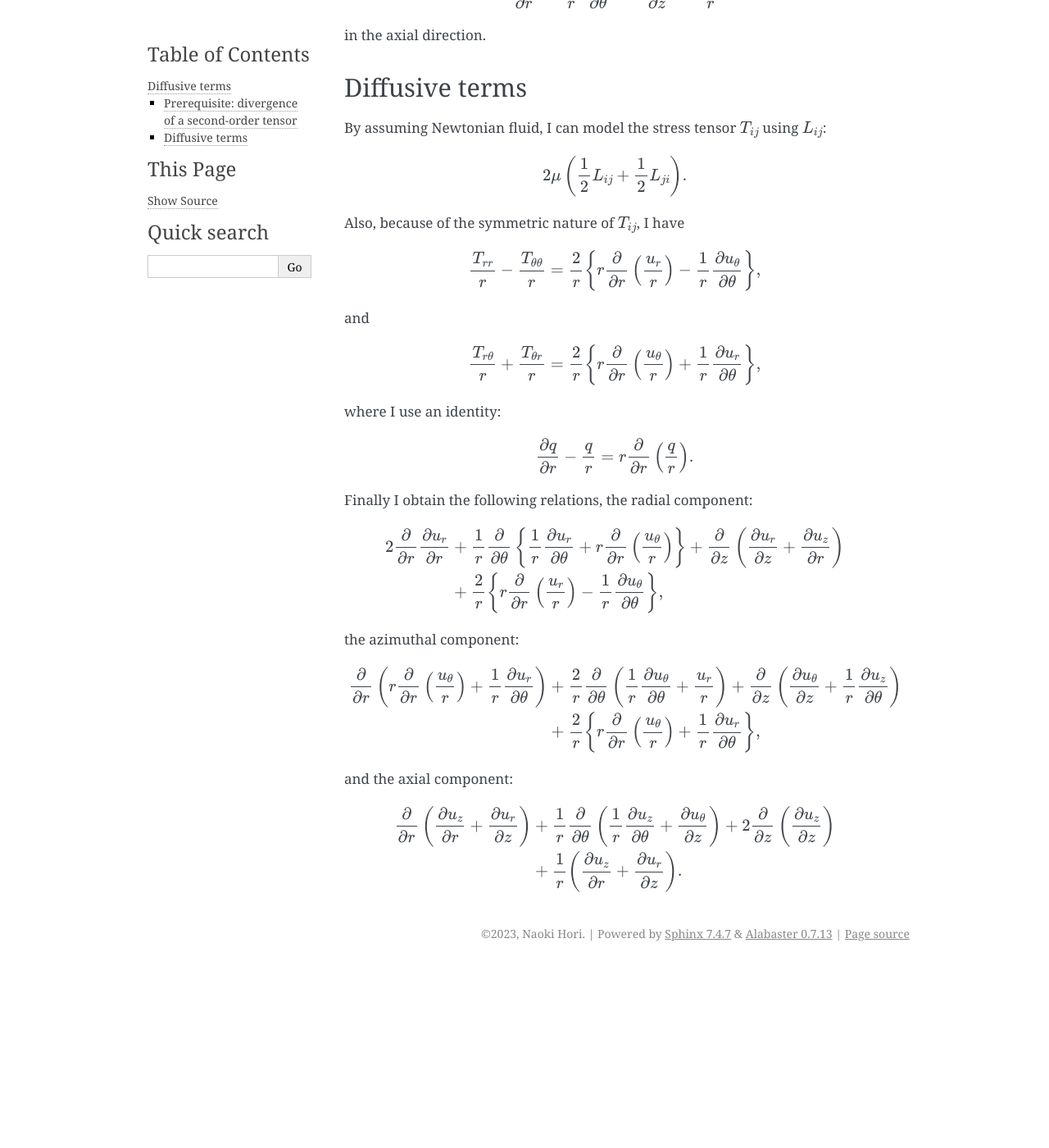
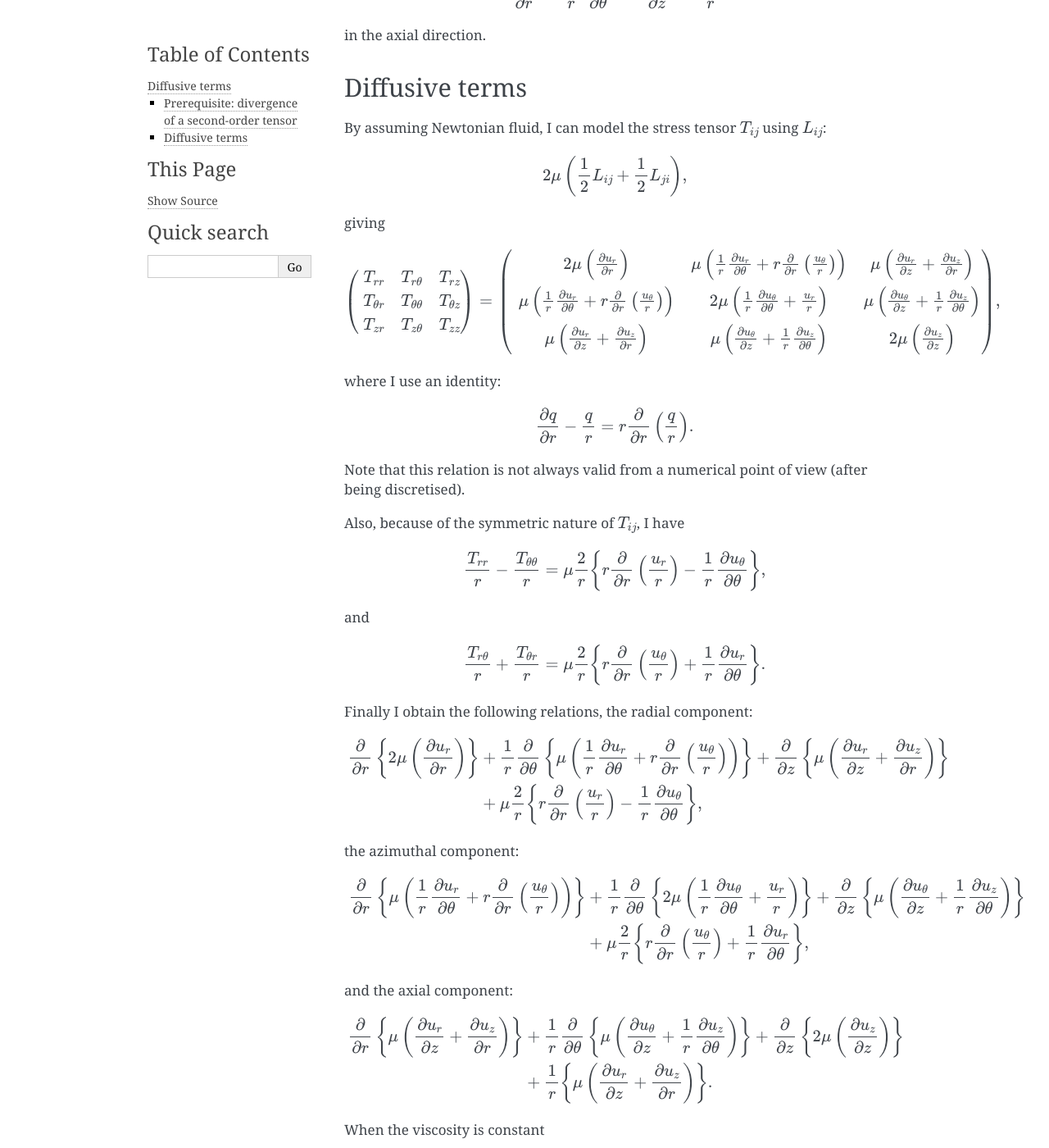
Before and after one commit to NaokiHori/SimpleTCSolver, a Sphinx documentation site: the page built from docs/source/derivation/dif.rst, in a window 1280 px wide and 1400 px high, scrolled down 1616 px. Shown: the whole window at 82% size. Built offline with Sphinx 7.4.7, drawn with Linux system fonts in a browser that asks for light colours; formulas are drawn with MathJax 3; pages that are not in the unit, such as notebooks, are missing from menus; before the commit the page ends 2794 px from its top, so only the background shows below that; some of the changed text lies outside the part shown.

Commit message:
[mod] doc

```diff
--- a/docs/source/conf.py
+++ b/docs/source/conf.py
@@ -137,6 +137,16 @@ mathjax3_config = {
             "lzr": ["\\der{\\uz}{\\vr}"],
             "lzt": ["\\frac{1}{\\vr} \\der{\\uz}{\\vt}"],
             "lzz": ["\\der{\\uz}{\\vz}"],
+            # t_ij
+            "trr": ["2 \\mu \\left( \\der{\\ur}{\\vr} \\right)"],
+            "trt": ["\\mu \\left( \\frac{1}{\\vr} \\der{\\ur}{\\vt} + \\vr \\der{}{\\vr} \\left( \\frac{\\ut}{\\vr} \\right) \\right)"],
+            "trz": ["\\mu \\left( \\der{\\ur}{\\vz} + \\der{\\uz}{\\vr} \\right)"],
+            "ttr": ["\\trt"],
+            "ttt": ["2 \\mu \\left( \\frac{1}{\\vr} \\der{\\ut}{\\vt} + \\frac{\\ur}{\\vr} \\right)"],
+            "ttz": ["\\mu \\left( \\der{\\ut}{\\vz} + \\frac{1}{\\vr} \\der{\\uz}{\\vt} \\right)"],
+            "tzr": ["\\trz"],
+            "tzt": ["\\ttz"],
+            "tzz": ["2 \\mu \\left( \\der{\\uz}{\\vz} \\right)"],
         }
     }
 }
--- a/docs/source/derivation/dif.rst
+++ b/docs/source/derivation/dif.rst
@@ -139,52 +139,6 @@ in the azimuthal direction, and
 
 in the axial direction.
 
-.. Although it is not correct numerically, I adopt the relation
-
-.. .. math::
-
-..    \der{q}{\vr}
-..    +
-..    \frac{q}{\vr}
-..    =
-..    \frac{1}{\vr} \der{}{\vr} \left( \vr q \right)
-
-.. to yield
-
-.. .. math::
-
-..    \frac{1}{\vr}
-..    \der{}{\vr} \left( \vr T_{\vr \vr} \right)
-..    +
-..    \frac{1}{\vr}
-..    \der{T_{\vr \vt}}{\vt}
-..    +
-..    \der{T_{\vr \vz}}{\vz}
-..    -
-..    \frac{T_{\vt \vt}}{\vr},
-
-.. .. math::
-
-..    \frac{1}{\vr}
-..    \der{}{\vr} \left( \vr T_{\vt \vr} \right)
-..    +
-..    \frac{1}{\vr}
-..    \der{T_{\vt \vt}}{\vt}
-..    +
-..    \der{T_{\vt \vz}}{\vz}
-..    +
-..    \frac{T_{\vr \vt}}{\vr},
-
-.. .. math::
-
-..    \frac{1}{\vr}
-..    \der{}{\vr} \left( \vr T_{\vz \vr} \right)
-..    +
-..    \frac{1}{\vr}
-..    \der{T_{\vz \vt}}{\vt}
-..    +
-..    \der{T_{\vz \vz}}{\vz}.
-
 ***************
 Diffusive terms
 ***************
@@ -193,7 +147,35 @@ By assuming Newtonian fluid, I can model the stress tensor :math:`T_{ij}` using
 
 .. math::
 
-   2 \mu \left( \frac{1}{2} L_{ij} + \frac{1}{2} L_{ji} \right).
+   2 \mu \left( \frac{1}{2} L_{ij} + \frac{1}{2} L_{ji} \right),
+
+giving
+
+.. math::
+
+   \begin{pmatrix}
+      T_{\vr \vr} & T_{\vr \vt} & T_{\vr \vz} \\
+      T_{\vt \vr} & T_{\vt \vt} & T_{\vt \vz} \\
+      T_{\vz \vr} & T_{\vz \vt} & T_{\vz \vz}
+   \end{pmatrix}
+   =
+   \begin{pmatrix}
+      \trr & \trt & \trz \\
+      \ttr & \ttt & \ttz \\
+      \tzr & \tzt & \tzz
+   \end{pmatrix},
+
+where I use an identity:
+
+.. math::
+
+   \der{q}{r}
+   -
+   \frac{q}{r}
+   =
+   r \der{}{r} \left( \frac{q}{r} \right).
+
+Note that this relation is not always valid from a numerical point of view (after being discretised).
 
 Also, because of the symmetric nature of :math:`T_{ij}`, I have
 
@@ -203,6 +185,7 @@ Also, because of the symmetric nature of :math:`T_{ij}`, I have
    -
    \frac{T_{\vt \vt}}{\vr}
    =
+   \mu
    \frac{2}{\vr}
    \left\{
       \vr \der{}{\vr} \left(
@@ -221,6 +204,7 @@ and
    +
    \frac{T_{\vt \vr}}{\vr}
    =
+   \mu
    \frac{2}{\vr}
    \left\{
       \vr \der{}{\vr} \left(
@@ -229,39 +213,26 @@ and
       +
       \frac{1}{\vr}
       \der{\ur}{\vt}
-   \right\},
-
-where I use an identity:
-
-.. math::
-
-   \der{q}{r}
-   -
-   \frac{q}{r}
-   =
-   r \der{}{r} \left( \frac{q}{r} \right).
+   \right\}.
 
 Finally I obtain the following relations, the radial component:
 
 .. math::
 
-   2 \der{}{\vr} \lrr
+   \der{}{\vr} \left\{
+      \trr
+   \right\}
    & +
    \frac{1}{\vr}
    \der{}{\vt} \left\{
-      % \lrt + \ltr
-      \frac{1}{\vr} \der{\ur}{\vt}
-      +
-      \vr \der{}{\vr} \left( \frac{\ut}{\vr} \right)
+      \trt
    \right\}
    +
-   \der{}{\vz} \left(
-      \lrz
-      +
-      \lzr
-   \right) \\
+   \der{}{\vz} \left\{
+      \trz
+   \right\} \\
    & +
-   \frac{2}{\vr}
+   \mu \frac{2}{\vr}
    \left\{
       \vr \der{}{\vr} \left(
          \frac{\ur}{\vr}
@@ -275,25 +246,20 @@ the azimuthal component:
 
 .. math::
 
-   \der{}{\vr} \left(
-      % \ltr + \lrt
-      \vr \der{}{\vr} \left( \frac{\ut}{\vr} \right)
-      +
-      \frac{1}{\vr} \der{\ur}{\vt}
-   \right)
+   \der{}{\vr} \left\{
+      \ttr
+   \right\}
    & +
-   \frac{2}{\vr}
-   \der{}{\vt} \left(
-      \ltt
-   \right)
+   \frac{1}{\vr}
+   \der{}{\vt} \left\{
+      \ttt
+   \right\}
    +
-   \der{}{\vz} \left(
-      \ltz
-      +
-      \lzt
-   \right) \\
+   \der{}{\vz} \left\{
+      \ttz
+   \right\} \\
    & +
-   \frac{2}{\vr}
+   \mu \frac{2}{\vr}
    \left\{
       \vr \der{}{\vr} \left(
          \frac{\ut}{\vr}
@@ -307,25 +273,45 @@ and the axial component:
 
 .. math::
 
-   \der{}{\vr} \left(
-      \lzr
-      +
-      \lrz
-   \right)
+   \der{}{\vr} \left\{
+      \tzr
+   \right\}
    & +
    \frac{1}{\vr}
-   \der{}{\vt} \left(
-      \lzt
-      +
-      \ltz
-   \right)
+   \der{}{\vt} \left\{
+      \tzt
+   \right\}
    +
-   2 \der{}{\vz} \left(
-      \lzz
-   \right) \\
+   \der{}{\vz} \left\{
+      \tzz
+   \right\} \\
    & +
-   \frac{1}{\vr} \left(
-      \lzr
-      +
-      \lrz
-   \right).
+   \frac{1}{\vr} \left\{
+      \tzr
+   \right\}.
+
+When the viscosity is constant
+
+.. math::
+
+   \mu
+   =
+   \mu_0
+   =
+   const.,
+
+which is of my interest in this project, these relations can be greatly simplified.
+
+Roughly speaking, since
+
+.. math::
+
+   \der{}{x_j} \der{u_j}{x_i}
+   =
+   \der{}{x_i} \der{u_j}{x_j}
+   =
+   0,
+
+the anti-symmetric part of the stress tensor vanishes.
+
+Although this is apparent in Cartesian domain, interchanging :math:`\der{}{x_j}` and :math:`\der{}{x_i}` is not always valid numerically, which will be discussed in the :ref:`implementation <implementation>`.
--- a/docs/source/implementation/index.rst
+++ b/docs/source/implementation/index.rst
@@ -1,3 +1,6 @@
+
+.. _implementation:
+
 ##############
 Implementation
 ##############
```
